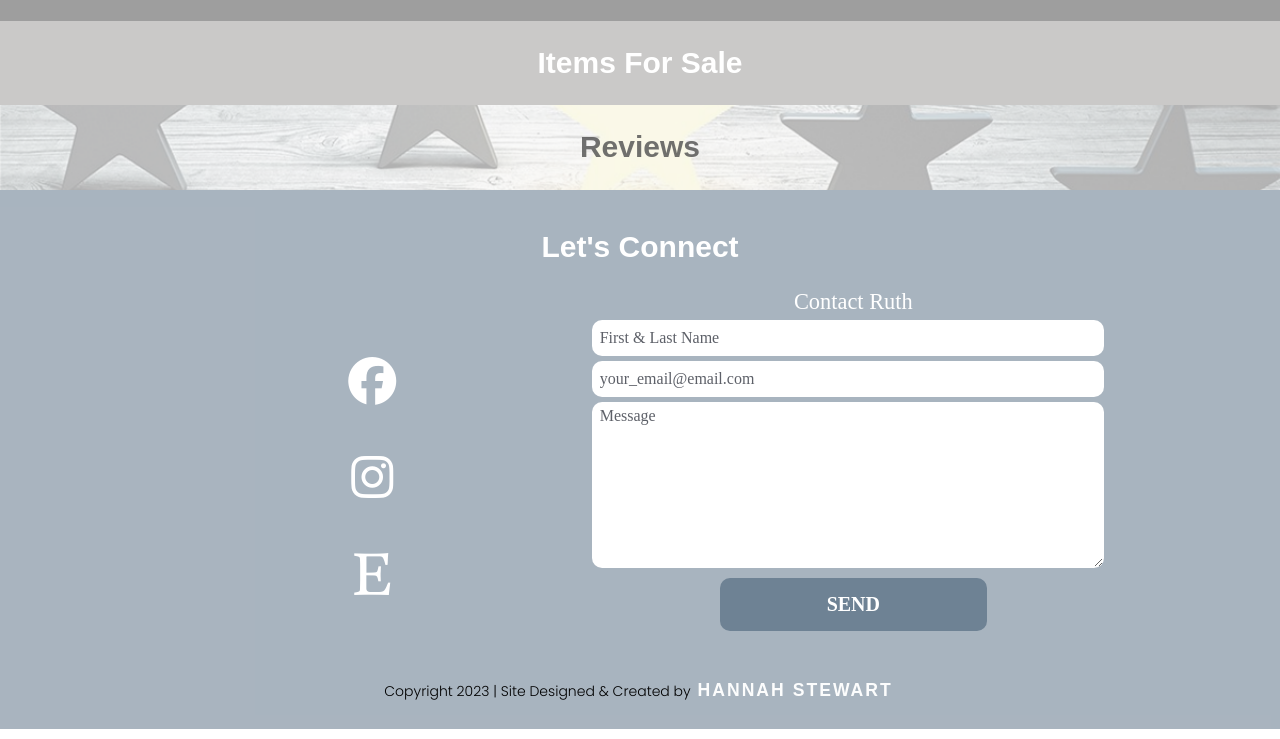
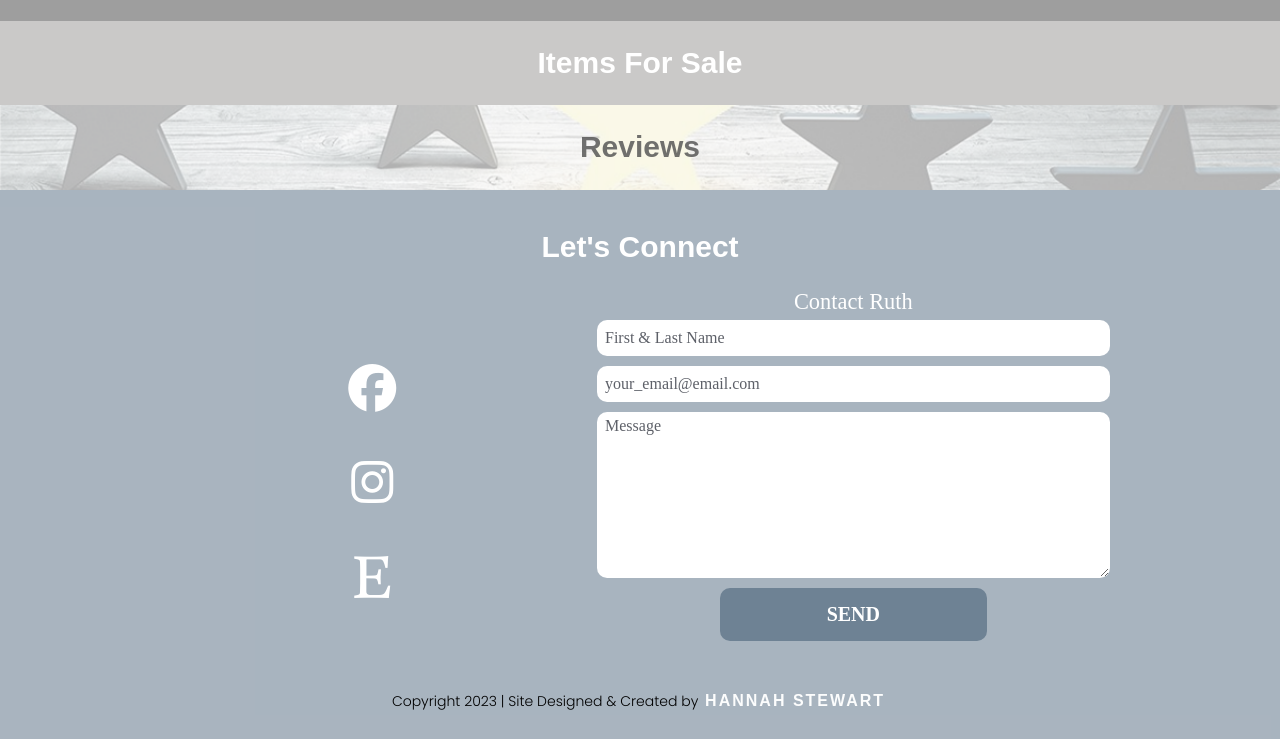
Before and after one commit to hannah-s2022/simplyruthydiy-shop, a website built with Parcel: page index.html in a window 1280 px wide. Shown: the part 810-1549 px from the top of the page. Built offline with nearby package versions, Linux system fonts and the light colour scheme; grey boxes are pictures that could not be loaded; a script that the page names is missing.

Commit message:
contact form and menu button update

```diff
--- a/css/main.css
+++ b/css/main.css
@@ -99,7 +99,7 @@ a {
   color: #fffffff6;
   text-decoration: none;
   font-family: 'Alegreya Sans', sans-serif;
-  font-size: 1.1rem;
+  font-size: 1rem;
   letter-spacing: 2px;
   text-transform: uppercase;
 }
@@ -157,7 +157,6 @@ footer {
   padding: 15px 0;
 }
 
-
 header .content-wrapper {
   display: flex;
   justify-content: center;
@@ -209,8 +208,7 @@ header .content-wrapper {
 }
 
 /* ------ Footer ------ */
-
- .contact-wrapper {
+.contact-wrapper {
   display: flex;
   justify-content: center;
   align-items: center;
@@ -253,7 +251,11 @@ footer span {
 }
 
 form {
+  display: flex;
+  justify-content: center;
+  align-items: center;
   text-align: center;
+  flex-direction: column;
 }
 
 form input,
--- a/index.html
+++ b/index.html
@@ -52,7 +52,7 @@
         </div>
         <!-- "Hamburger menu" / "Bar icon" to toggle the navigation links -->
         <a href="javascript:void(0);" class="icon" onclick="myFunction()">
-          <i class="fa-solid fa-ellipsis"></i>
+          <i class="fa-solid fa-bars"></i>
         </a>
       </div>
     </div>
```
